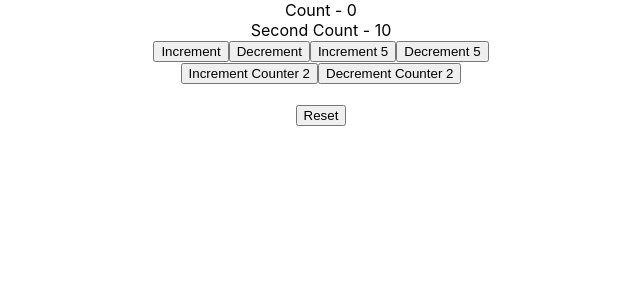
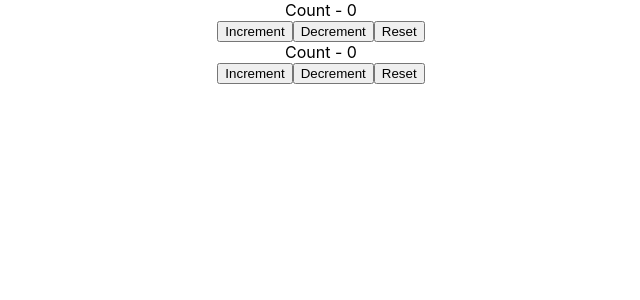
Before and after one commit to thethmuenaing/react-hooks, a React (Create React App) app: page / in a window 1280 px wide. Shown: the top 300 px of the page, without its empty margins (319-959 px from the left). Built offline with nearby package versions, Linux system fonts and the light colour scheme.

Commit message:
adding the Multiple useReducers to CounterThree.js

```diff
--- a/src/App.js
+++ b/src/App.js
@@ -1,11 +1,11 @@
 import React from "react";
 import "./App.css";
-import CounterTwo from "./components/UseReducer/CounterTwo";
+import CounterThree from "./components/UseReducer/CounterThree";
 
 function App() {
 	return (
 		<div className="App">
-			<CounterTwo />
+			<CounterThree />
 		</div>
 	);
 }
--- /dev/null
+++ b/src/components/UseReducer/CounterThree.js
@@ -0,0 +1,37 @@
+import React, { useReducer } from "react";
+
+const initialState = 0;
+const reducer = (state, action) => {
+	switch (action) {
+		case "increment":
+			return state + 1;
+		case "decrement":
+			return state - 1;
+		case "reset":
+			return initialState;
+		default:
+			return state;
+	}
+};
+const CounterThree = () => {
+	const [count, dispatch] = useReducer(reducer, initialState);
+	const [countTwo, dispatchTwo] = useReducer(reducer, initialState);
+
+	return (
+		<div>
+			<div>Count - {count}</div>
+			<button onClick={() => dispatch("increment")}>Increment</button>
+			<button onClick={() => dispatch("decrement")}>Decrement</button>
+			<button onClick={() => dispatch("reset")}>Reset</button>
+
+			<div>
+				<div>Count - {countTwo}</div>
+				<button onClick={() => dispatchTwo("increment")}>Increment</button>
+				<button onClick={() => dispatchTwo("decrement")}>Decrement</button>
+				<button onClick={() => dispatchTwo("reset")}>Reset</button>
+			</div>
+		</div>
+	);
+};
+
+export default CounterThree;
```
